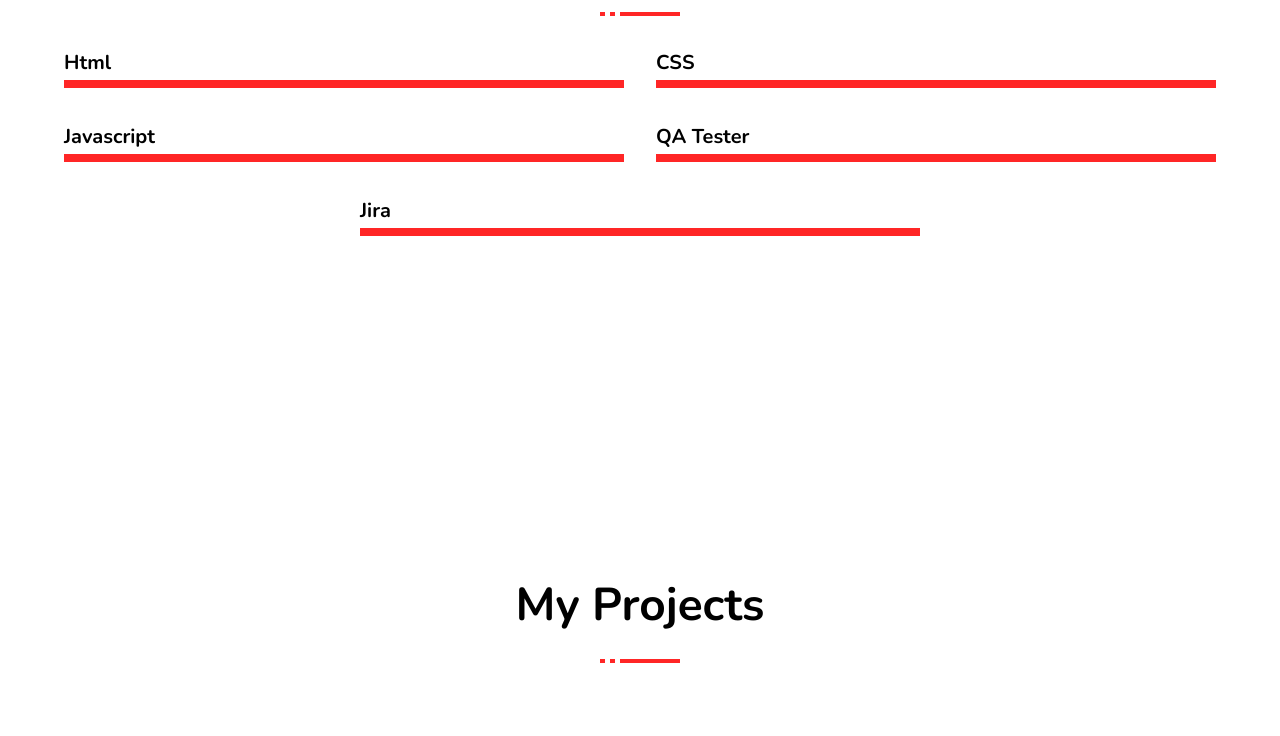
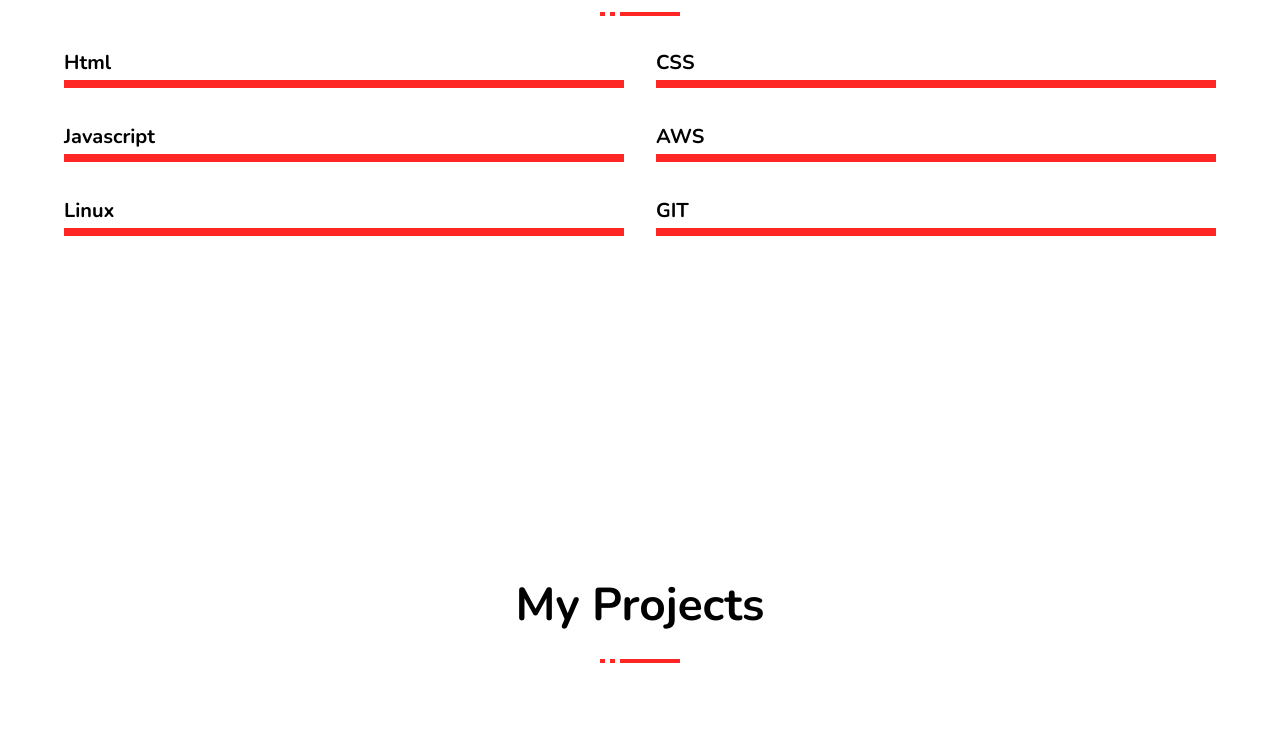
Before and after one commit to MusabMMohamed123/MusabMohamedPortfolio, a plain HTML site: page index.html in a window 1280 px wide. Shown: the part 1517-2253 px from the top of the page. Drawn offline with nearby package versions, Linux system fonts and the light colour scheme.

Commit message:
Update index.html

```diff
--- a/index.html
+++ b/index.html
@@ -163,7 +163,7 @@
                 <!-- Progress Item Start -->
                 <div class="progress-item" data-aos="fade-up" data-aos-duration="1200">
                     <div class="text">
-                        <h5>QA Tester</h5>
+                        <h5>AWS</h5>
                     </div>
                     <div class="progress-bar">
                         <div class="progress-line python"></div>
@@ -174,13 +174,22 @@
                 <!-- Progress Item Start -->
                 <div class="progress-item" data-aos="fade-up" data-aos-duration="1200">
                     <div class="text">
-                        <h5>Jira</h5>
+                        <h5>Linux</h5>
                     </div>
                     <div class="progress-bar">
                         <div class="progress-line django"></div>
                     </div>
                 </div>
                 <!-- Progress Item End -->
+                <!-- Progress Item Start -->
+                <div class="progress-item" data-aos="fade-up" data-aos-duration="1200">
+                    <div class="text">
+                        <h5>GIT</h5>
+                    </div>
+                    <div class="progress-bar">
+                        <div class="progress-line python"></div>
+                    </div>
+                    <!-- Progress Item End -->
             </div>
         </section>
     </section>
```
